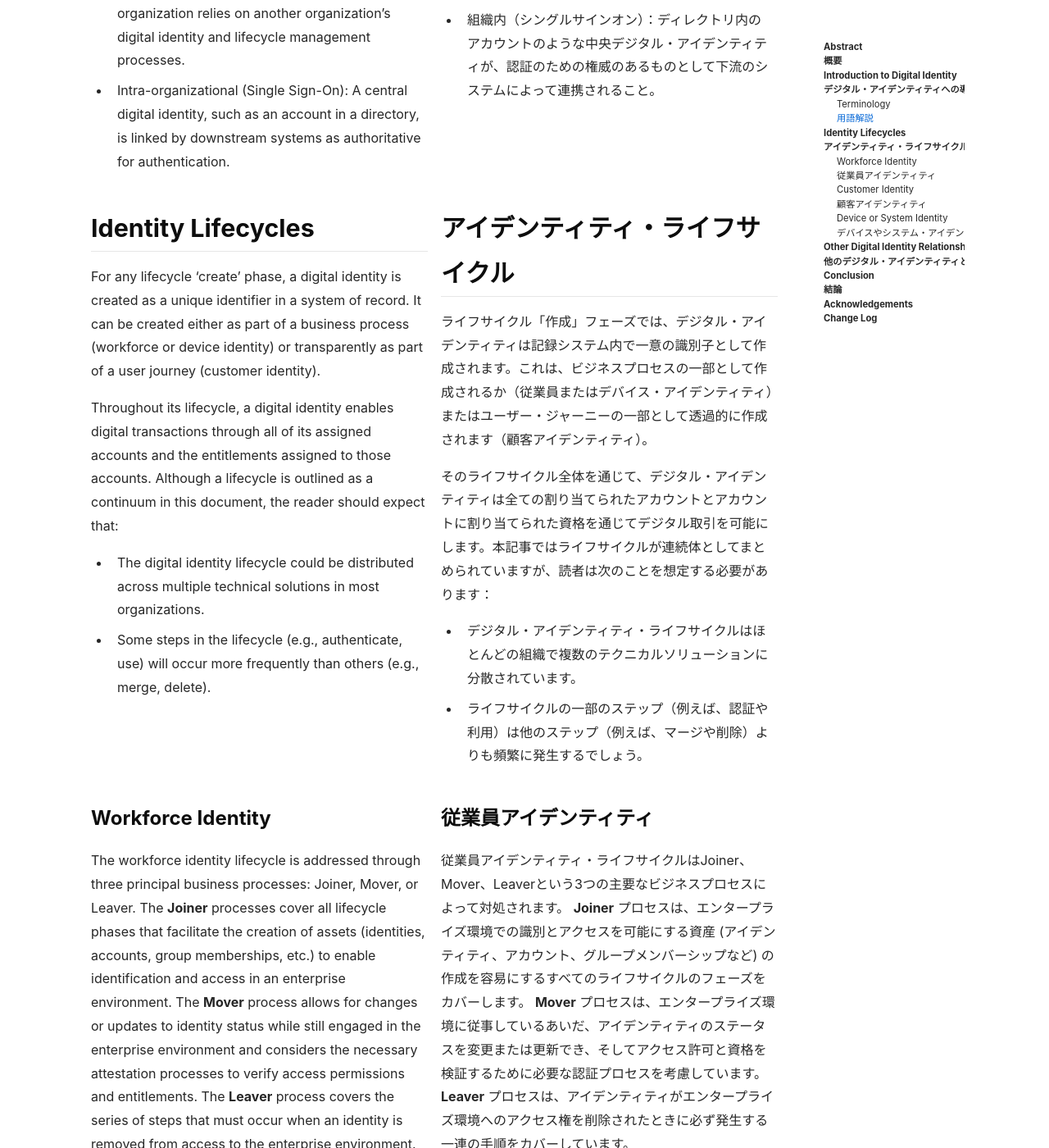
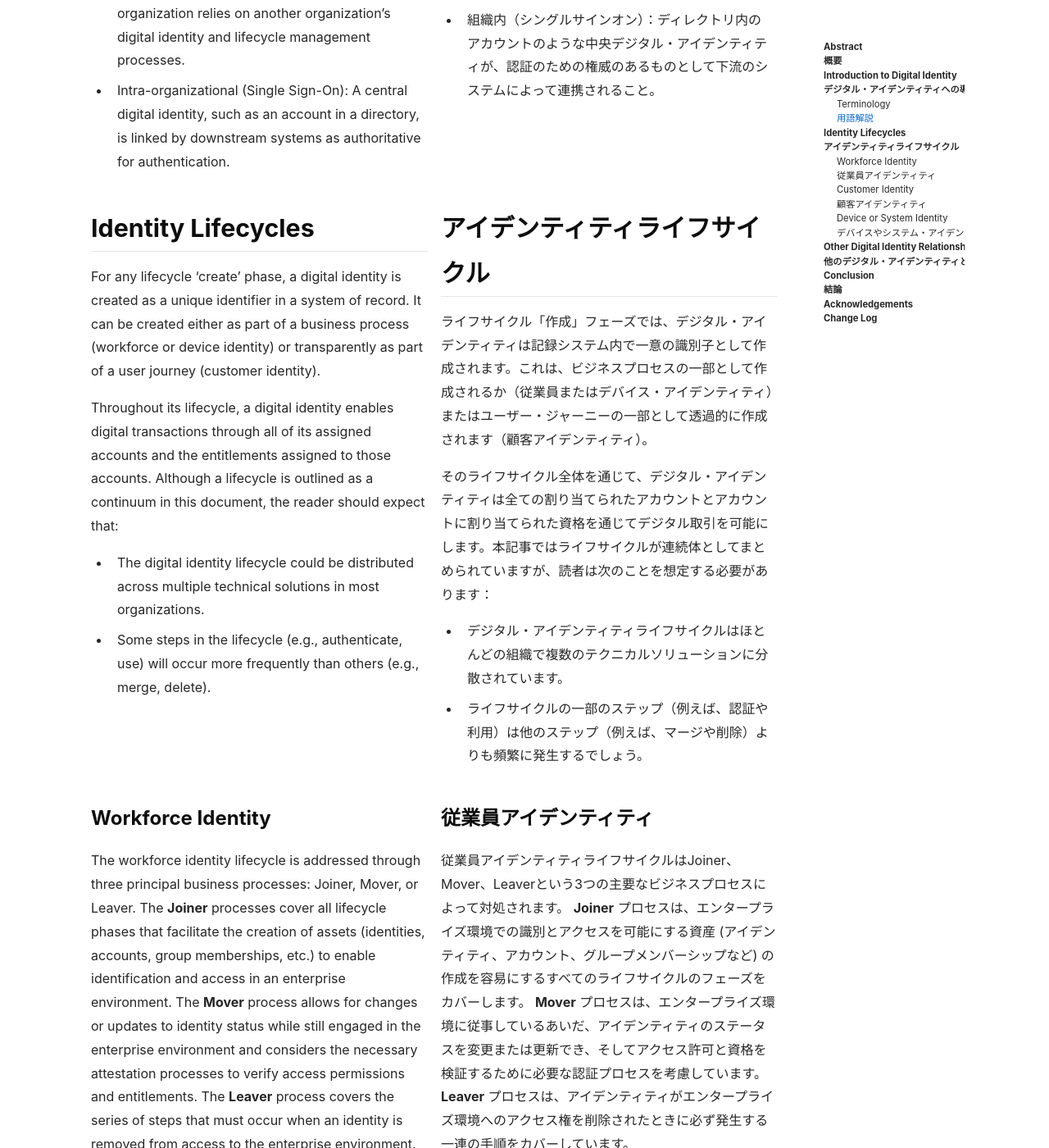
Before and after one commit to s1r-J/s1r-J.github.io, a Jekyll site: the page built from articles/_oidc_oauth/idpro_bok/idpro-31-cameron.md, in a window 1280 px wide and 1400 px high, scrolled down 3318 px. Shown: the whole window at 82% size. Built offline with Jekyll 4.4.1, drawn with Linux system fonts in a browser that asks for light colours; some of the changed text lies outside the part shown.

Commit message:
Update アイデンティティライフサイクルのタグ調整

```diff
--- a/articles/_oidc_oauth/idpro_bok/idpro-31-cameron.md
+++ b/articles/_oidc_oauth/idpro_bok/idpro-31-cameron.md
@@ -6,7 +6,7 @@ date: 2024-09-09
 modify_date: 2024-09-27
 aside:
   toc: true
-tags: ["IDPro", "IDPro BoK", "アイデンティティ・ライフサイクル", "ユーザー・ジャーニー"]
+tags: ["IDPro", "IDPro BoK", "アイデンティティライフサイクル", "ユーザー・ジャーニー"]
 ---
 
 IDPro Body of Knowledgeの翻訳メモです。
@@ -105,13 +105,13 @@ Throughout its lifecycle, a digital identity enables digital transactions throug
 
 
 @column
-## アイデンティティ・ライフサイクル
+## アイデンティティライフサイクル
 
 ライフサイクル「作成」フェーズでは、デジタル・アイデンティティは記録システム内で一意の識別子として作成されます。これは、ビジネスプロセスの一部として作成されるか（従業員またはデバイス・アイデンティティ）またはユーザー・ジャーニーの一部として透過的に作成されます（顧客アイデンティティ）。
 
 そのライフサイクル全体を通じて、デジタル・アイデンティティは全ての割り当てられたアカウントとアカウントに割り当てられた資格を通じてデジタル取引を可能にします。本記事ではライフサイクルが連続体としてまとめられていますが、読者は次のことを想定する必要があります：
 
-*   デジタル・アイデンティティ・ライフサイクルはほとんどの組織で複数のテクニカルソリューションに分散されています。
+*   デジタル・アイデンティティライフサイクルはほとんどの組織で複数のテクニカルソリューションに分散されています。
 
 *   ライフサイクルの一部のステップ（例えば、認証や利用）は他のステップ（例えば、マージや削除）よりも頻繁に発生するでしょう。
 
@@ -126,7 +126,7 @@ Figure 1 depicts the workforce IAM phases in the process:
 @column
 ### 従業員アイデンティティ
 
-従業員アイデンティティ・ライフサイクルはJoiner、Mover、Leaverという3つの主要なビジネスプロセスによって対処されます。 **Joiner** プロセスは、エンタープライズ環境での識別とアクセスを可能にする資産 (アイデンティティ、アカウント、グループメンバーシップなど) の作成を容易にするすべてのライフサイクルのフェーズをカバーします。 **Mover** プロセスは、エンタープライズ環境に従事しているあいだ、アイデンティティのステータスを変更または更新でき、そしてアクセス許可と資格を検証するために必要な認証プロセスを考慮しています。 **Leaver** プロセスは、アイデンティティがエンタープライズ環境へのアクセス権を削除されたときに必ず発生する一連の手順をカバーしています。
+従業員アイデンティティライフサイクルはJoiner、Mover、Leaverという3つの主要なビジネスプロセスによって対処されます。 **Joiner** プロセスは、エンタープライズ環境での識別とアクセスを可能にする資産 (アイデンティティ、アカウント、グループメンバーシップなど) の作成を容易にするすべてのライフサイクルのフェーズをカバーします。 **Mover** プロセスは、エンタープライズ環境に従事しているあいだ、アイデンティティのステータスを変更または更新でき、そしてアクセス許可と資格を検証するために必要な認証プロセスを考慮しています。 **Leaver** プロセスは、アイデンティティがエンタープライズ環境へのアクセス権を削除されたときに必ず発生する一連の手順をカバーしています。
 
 図1は各プロセスにおける従業員IAMフェーズを示しています：
 
@@ -149,7 +149,7 @@ The following table describes the phases that support the workforce identity lif
 | Deprovision Access | Remove access to any or all corporate resources. The need to remove access could occur as a result of a Leaver process or a validation from an Access Certification. When a digital identity is not required anymore, it should be disabled in the system of record. This action implies not only disablement or deletion from a central directory but also downstream systems that maintain records associated with this digital identity as well as logging and auditing repositories. Only once the identifier used for this digital identity has been removed from all systems can a digital identity be considered genuinely deleted.<br><br>A detailed discussion on the importance of account disable or removal given current best practices can be found in Andrew Hindle’s article, “Impact of GDPR on Identity and Access Management.”[^3] |
 
 @column
-以下の表はフェーズとそれがサポートする従業員アイデンティティ・ライフサイクルを記載しています：
+以下の表はフェーズとそれがサポートする従業員アイデンティティライフサイクルを記載しています：
 
 |     |     |
 | --- | --- |
@@ -283,7 +283,7 @@ The complexity of the digital identity lifecycle frequently becomes apparent onl
 @column
 ## 結論
 
-デジタル・アイデンティティ・ライフサイクルの複雑さは、何年も経過してシステムに機能が追加されてから初めて明らかになることが頻繁にあります。したがって、より長期的な視野でライフサイクル要件に取り組み、ユーザー管理機能が拡張可能であることを保証することを推奨します。
+デジタル・アイデンティティライフサイクルの複雑さは、何年も経過してシステムに機能が追加されてから初めて明らかになることが頻繁にあります。したがって、より長期的な視野でライフサイクル要件に取り組み、ユーザー管理機能が拡張可能であることを保証することを推奨します。
 
 @row
 ## Acknowledgements
```
Also changed, not shown: articles/_oidc_oauth/idpro_bok/idpro-84-glazer.md (+3 -3 lines).
